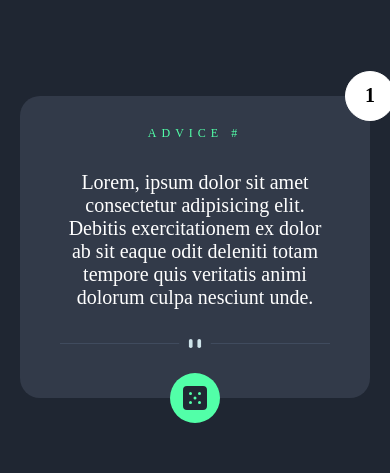
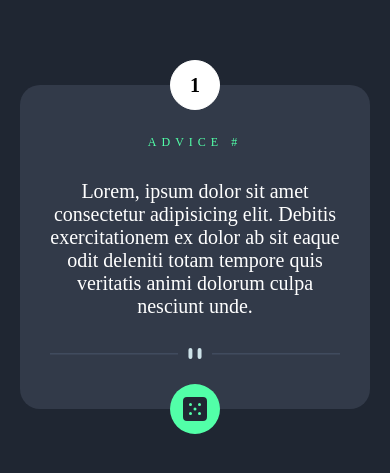
Before and after one commit to tejastej1997/Random-quotes, a plain HTML site: page index.html in a window 390 px wide. Shown: the part 175-648 px from the top of the page. Drawn offline with Linux system fonts and the light colour scheme; no server answers; files whose address does not match are found by name; a web font is replaced by a local one.

Commit message:
responsive done

```diff
--- a/advice.css
+++ b/advice.css
@@ -15,7 +15,7 @@ body {
 }
 
 .container {
-    width: 450px;
+    max-width: 450px;
     text-align: center;
     /* border: 1px solid white; */
     padding: 30px 40px 50px;
@@ -35,13 +35,15 @@ body {
     font-family: Manrope;
     /* font-weight: 800; */
 }
-#advice{
+
+#advice {
     font-size: 12px;
     font-family: Manrope;
     color: #52FFA8;
     letter-spacing: 5px;
 
 }
+
 #btn {
     position: absolute;
     left: 50%;
@@ -57,22 +59,13 @@ body {
     justify-content: center;
 }
 
-#btn:hover{
+#btn:hover {
     box-shadow: 0 0 20px #52FFA8;
     transition: 0.2s all;
     cursor: pointer;
 }
 
-@media screen and (max-width:767px) {
 
-    body{
-        padding: 10px;
-    }
-    .container{
-        width: 350px;
-        /* margin: 0 15px; */
-    }
-}
 
 .timer {
     border: 1px solid white;
@@ -90,3 +83,23 @@ body {
     justify-content: center;
     align-items: center;
 }
+
+@media screen and (max-width:767px) {
+
+    body {
+        padding: 10px;
+    }
+
+    .container {
+        max-width: 350px;
+        padding: 50px 30px;
+
+        /* margin: 0 15px; */
+    }
+
+    .timer {
+        left: 50%;
+        transform: translateX(-50%);
+        /* top: -20%; */
+    }
+}
--- a/advice.js
+++ b/advice.js
@@ -23,9 +23,6 @@ setInterval(() => {
 }, 5000);
 
 
-
-
-
 setInterval(() => {
     if (dec==0) {
         dec=5;
```
Also changed, not shown: index.html (+0 -4 lines).
